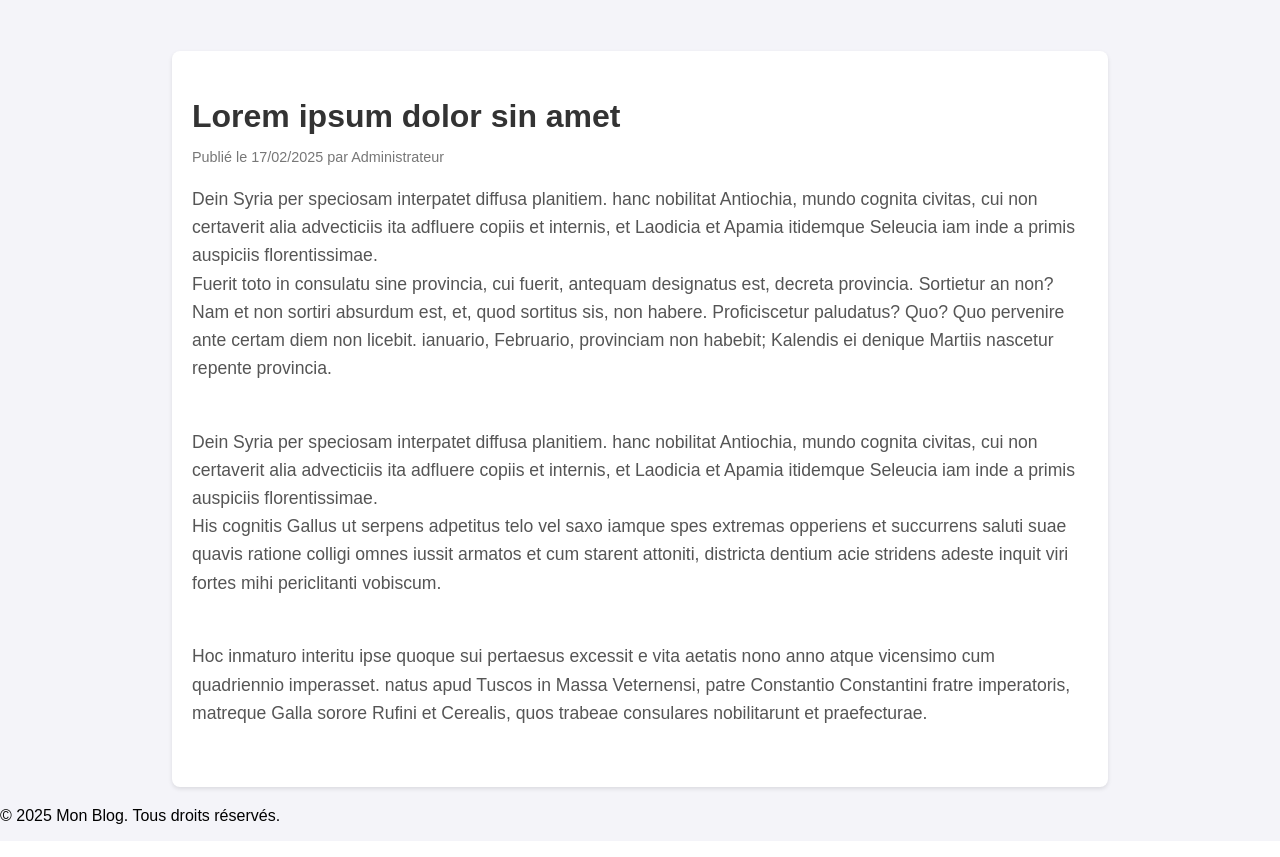
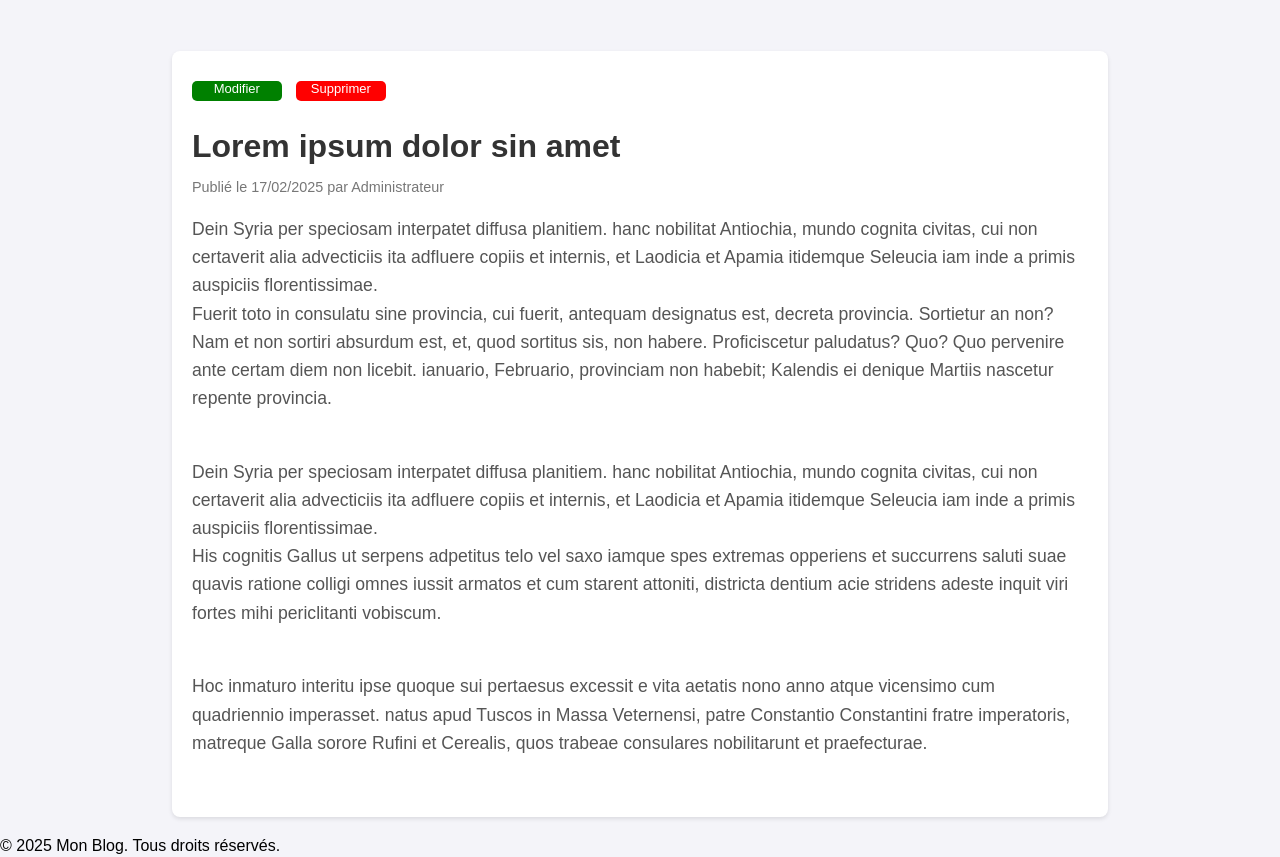
Before and after one commit to DaphneAntilope/blog, a PHP site: page /un_article/article.php?id=14 in a window 1280 px wide. Shown: the part 90-947 px from the top of the page. Before the commit the page ends 914 px from the top, so only its background shows below. Run offline with PHP 8.4, Linux system fonts and the light colour scheme; data comes from the database, SQL or seed files in the repository.

Commit message:
ajout des boutons supprimer et modifer article

```diff
--- a/form_ajout_article/ajout_article.php
+++ b/form_ajout_article/ajout_article.php
@@ -20,7 +20,7 @@
                 <label for="contenu">Contenu :</label><br>
                 <textarea id="contenu" name="contenu" rows="10" cols="50" required></textarea>
             </div>
-
+            <br>
             <div>
                 <label for="categorie">Catégorie :</label><br>
                 <select id="categorie" name="categorie" required>
@@ -41,6 +41,7 @@
                 <input type="file" id="image" name="image" accept="image/*">
             </div>
             <br>
+            <br>
             <div>
                 <input type="submit" value="Publier l'article">
             </div>
--- a/tous_les_articles/liste_articles.php
+++ b/tous_les_articles/liste_articles.php
@@ -34,9 +34,9 @@
             // Affichage de chaque article
             while ($row = $result->fetch_assoc()) {
                 echo "<div class='article'>";
-                echo "<h3><a href='..\article.php?id=" . $row["id_article"] . "'>" . $row["titre"] . "</a></h3>";
+                echo "<h3><a href='../article.php?id=" . $row["id_article"] . "'>" . $row["titre"] . "</a></h3>";
                 echo "<p>" . $row["extrait"] . "</p>";
-                echo "<a href='un_article\article.php?id=" . $row["id_article"] . "' class='btn-lire-article'>Lire l'article</a>";
+                echo "<a href='../un_article/article.php?id=" . $row["id_article"] . "' id='btn-lire-article'>Lire l'article</a>";
                 echo "</div>";
             }
         } else {
--- a/tous_les_articles/liste_articles_styles.css
+++ b/tous_les_articles/liste_articles_styles.css
@@ -50,7 +50,7 @@ body {
     line-height: 1.6;
 }
 
-.btn-lire-article {
+#btn-lire-article {
     display: inline-block;
     margin-top: 10px;
     padding: 10px 15px;
@@ -64,6 +64,9 @@ body {
 .btn-lire-article:hover {
     background-color: #0056b3;
 }
+
+
+
 
 
 /* --------- Responsive pour liste articles ----- */
--- a/un_article/article.css
+++ b/un_article/article.css
@@ -48,3 +48,38 @@ h2 {
     height: auto;
     border-radius: 8px;
 }
+
+#btn-modif-article {
+    display: inline-block;
+    margin-top: 10px;
+    padding: 10px 15px;
+    background-color: green;
+    color: #fff;
+    text-decoration: none;
+    border-radius: 5px;
+    transition: background-color 0.3s;
+    width: 10%;
+    height: 20px;
+    font-size: small;
+    text-align: center;
+    padding: 0;
+    margin-right: 10px;
+    border: none;
+}
+
+#btn-suppr-article {
+    display: inline-block;
+    margin-top: 10px;
+    padding: 10px 15px;
+    background-color: red;
+    color: #fff;
+    text-decoration: none;
+    border-radius: 5px;
+    transition: background-color 0.3s;
+    width: 10%;
+    height: 20px;
+    font-size: small;
+    text-align: center;
+    padding: 0;
+    border: none;
+}
--- a/un_article/article.php
+++ b/un_article/article.php
@@ -15,6 +15,10 @@
     <main>
         <?php if ($article): ?>
         <article>
+            <div>
+                <a href="../form_ajout_article/modifier_article.php?id_article=<?php echo htmlspecialchars($article['id_article']); ?>" id="btn-modif-article">Modifier</a>
+                <a href="#" onclick="supprimerArticle(<?php echo htmlspecialchars($article['id_article']); ?>)" id="btn-suppr-article">Supprimer</a>
+            </div>
             <h2><?php echo ($article['titre'] ?? 'Titre inconnu'); ?></h2>
             <p class="meta">
                 Publié le <?php echo date('d/m/Y', strtotime($article['date_publication'] ?? '')); ?> par
@@ -27,6 +31,7 @@
             <div class="image-article">
                 <img src="<?php echo ($article['image'] ?? ''); ?>" alt="Image de l'article">
             </div>
+
             <?php endif; ?>
         </article>
         <?php else: ?>
@@ -37,6 +42,17 @@
     <footer>
         <p>&copy; <?php echo date('Y'); ?> Mon Blog. Tous droits réservés.</p>
     </footer>
+
+    <script>
+        // Fonction JavaScript pour confirmer et supprimer un article
+        function supprimerArticle(id_article) {
+            if (confirm('Êtes-vous sûr de vouloir supprimer cet article ?')) {
+                // Rediriger vers le fichier de suppression avec l'ID de l'article
+                window.location.href = '../form_ajout_article/supprimer_article.php?id_article=' + id_article;
+            }
+        }
+    </script>
+
 </body>
 
 </html>
```
Also changed, not shown: connexion_admin/confirmation_deconnexion.php (added, +27 -0 lines), connexion_admin/deconnexion.php (added, +14 -0 lines), connexion_admin/espace_admin.css (+33 -7 lines), connexion_admin/espace_admin.php (+6 -47 lines), connexion_admin/popup_deco.css (added, +52 -0 lines), un_article/supprimer_article.php (added, +30 -0 lines), un_article/modifier_article.php (added).
